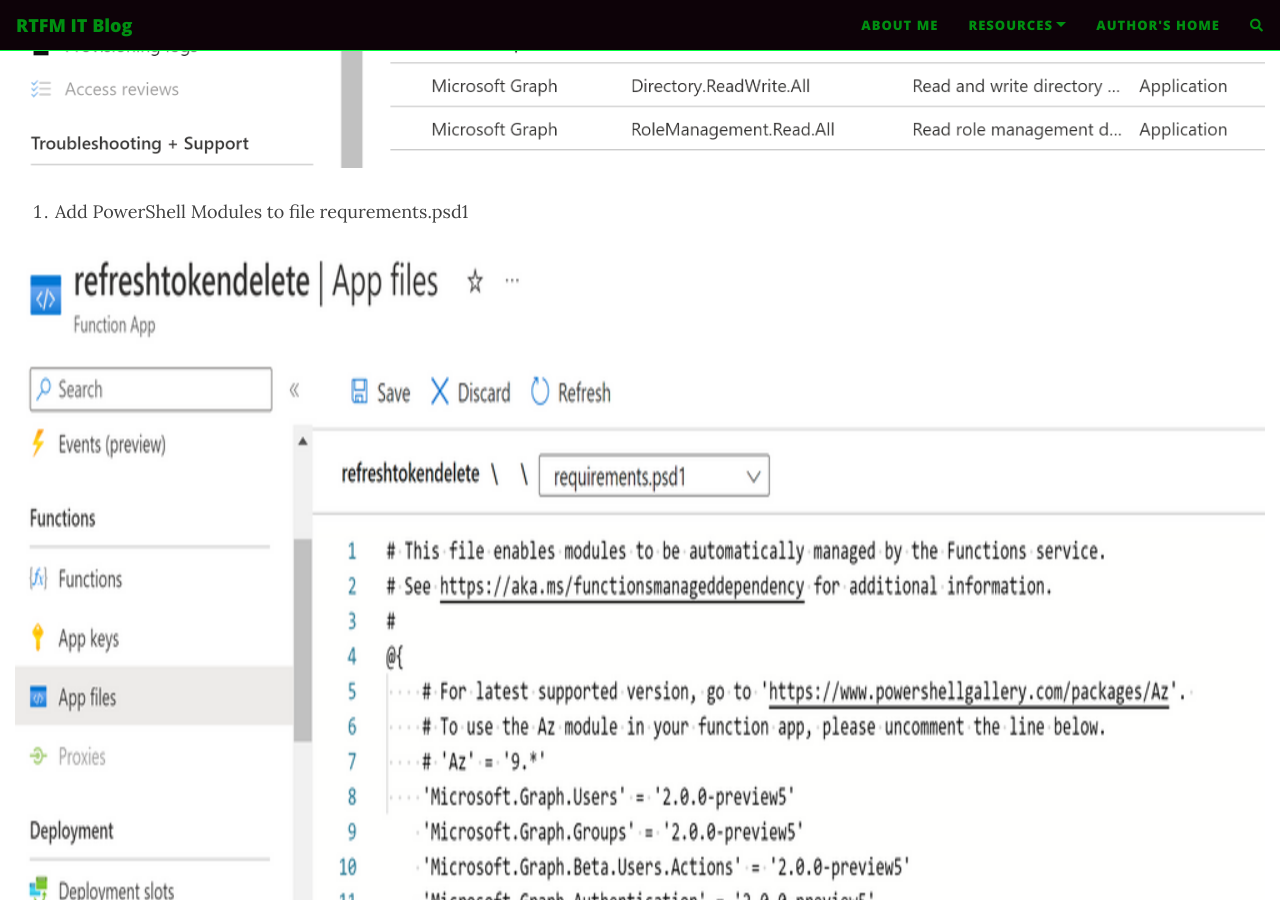
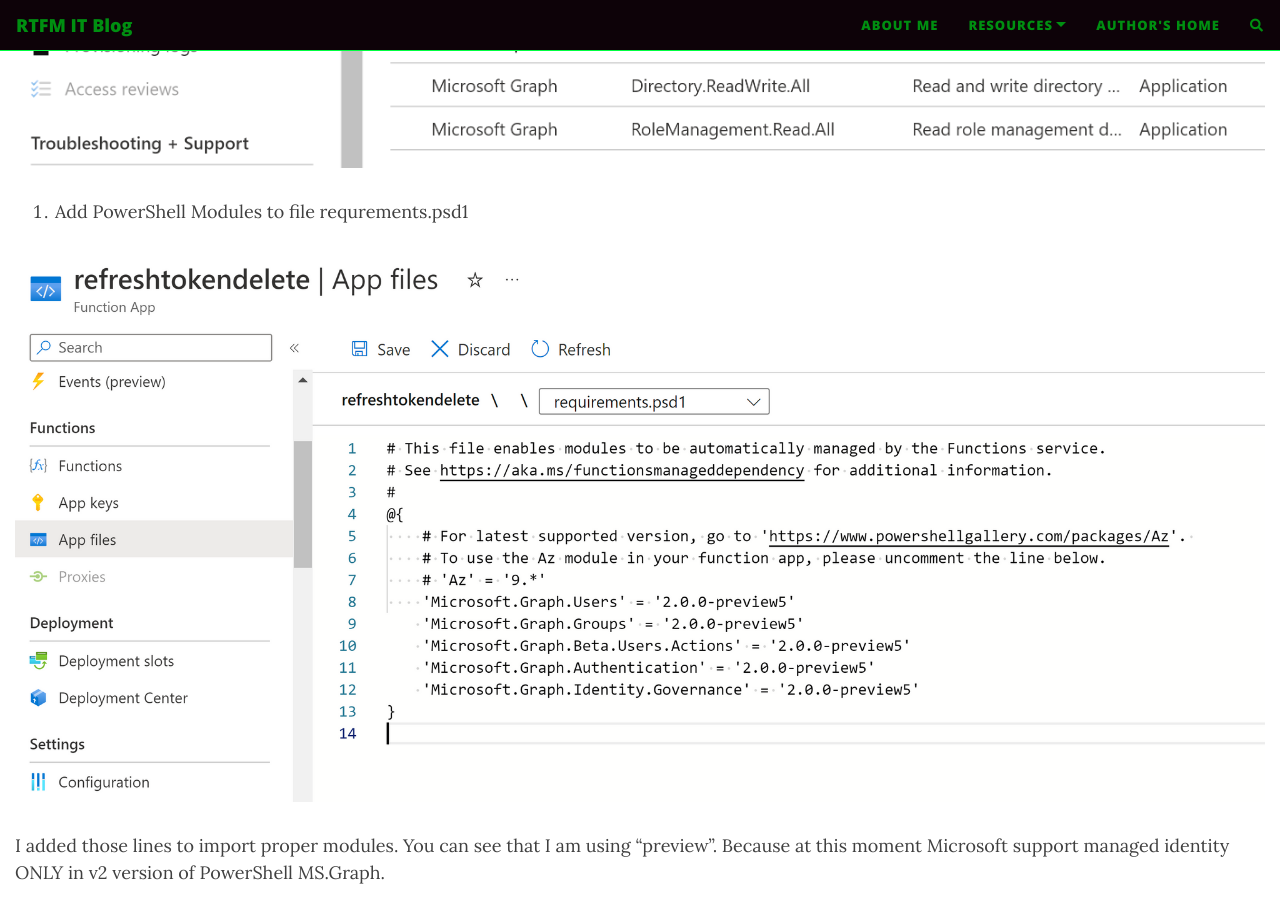
Before and after one commit to artem1982/048.no, a Jekyll site: the page built from _posts/2023-02-26-delete-all-refresh-tokens.markdown, in a window 1280 px wide and 900 px high, scrolled down 5317 px. Built offline with Jekyll 4.4.1, drawn with Linux system fonts in a browser that asks for light colours; nearby versions of some CDN libraries; comment, search, counter and statistics services are not loaded.

Commit message:
image test4

```diff
--- a/_posts/2023-02-26-delete-all-refresh-tokens.markdown
+++ b/_posts/2023-02-26-delete-all-refresh-tokens.markdown
@@ -87,7 +87,7 @@
 
 4. Add PowerShell Modules to file requrements.psd1
 
-<figure class="kg-card kg-image-card"><img src="../images/02/image-5.png" class="kg-image" alt loading="lazy" width="2000" height="876" srcset="../images/size/w600/2023/02/image-5.png 600w,../images/size/w1000/2023/02/image-5.png 1000w,../images/size/w1600/2023/02/image-5.png 1600w,../images/size/w2400/2023/02/image-5.png 2400w" sizes="(min-width: 720px) 720px"></figure>
+![Powershell modules requirements](../images/02/image-5.png){: .mx-auto.d-block :}
 
 I added those lines to import proper modules. You can see that I am using "preview". Because at this moment Microsoft support managed identity ONLY in v2 version of PowerShell MS.Graph.
 
@@ -103,7 +103,11 @@
 
 And actually put code:
 
-<figure class="kg-card kg-image-card"><img src="../images/02/image-6.png" class="kg-image" alt loading="lazy" width="2000" height="1053" srcset="../images/size/w600/2023/02/image-6.png 600w,../images/size/w1000/2023/02/image-6.png 1000w,../images/size/w1600/2023/02/image-6.png 1600w,../images/size/w2400/2023/02/image-6.png 2400w" sizes="(min-width: 720px) 720px"></figure><!--kg-card-begin: markdown-->
+
+
+![Azure Function code](../images/02/image-6.png){: .mx-auto.d-block :}
+
+<!--kg-card-begin: markdown-->
 
     # Input bindings are passed in via param block.
     param($Timer)
```
